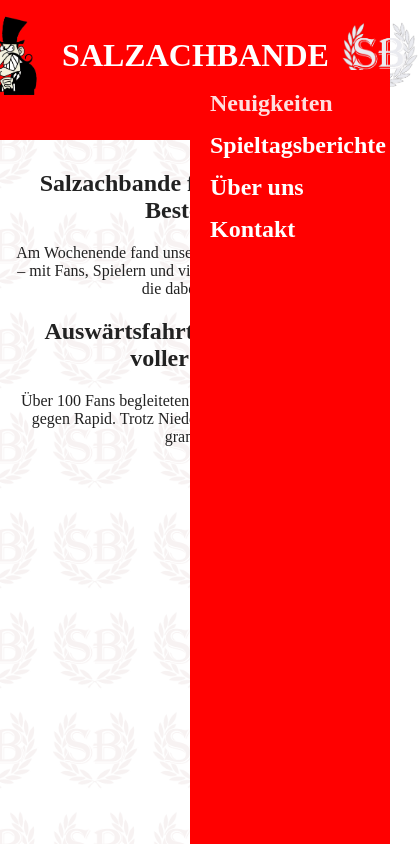
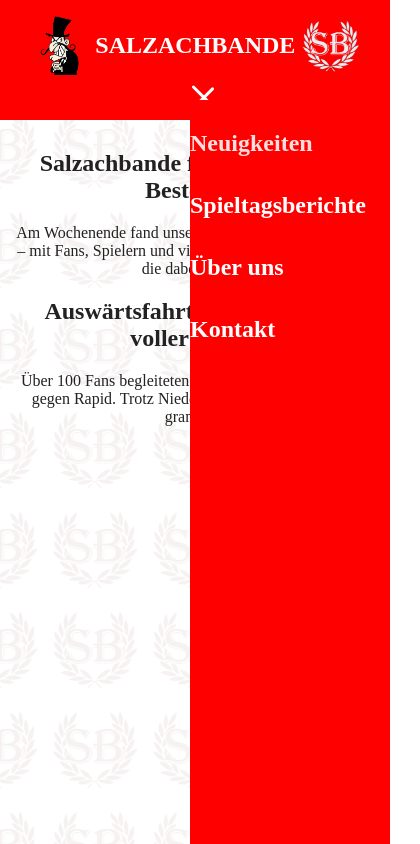
Before and after one commit to puunchyyy/Salzachbande-Test, a plain HTML site: page index.html in a window 390 px wide. Both pictures are taken after a click on the button "Navigation umschalten". Shown: the whole page, 420 px wide, since content can reach past the window. Drawn offline with Linux system fonts and the light colour scheme.

Commit message:
Update styles.css

```diff
--- a/styles.css
+++ b/styles.css
@@ -275,3 +275,44 @@ body::before {
     max-width: 100%;
   }
 }
+@media (max-width: 768px) {
+  .header {
+    flex-direction: column;
+    align-items: center;
+    padding: 10px;
+  }
+
+  .header-title {
+    font-size: 1.5rem;
+    margin: 10px 0;
+  }
+
+  .header-logo,
+  .header-sb {
+    height: 60px;
+  }
+}
+.nav {
+  position: fixed;
+  top: 100px; /* je nach Höhe des Headers */
+  right: 0;
+  width: 200px;
+  background-color: #ff0000;
+  transform: translateX(100%);
+  transition: transform 0.3s ease;
+}
+
+.nav.open {
+  transform: translateX(0);
+}
+
+.nav ul {
+  flex-direction: column;
+  padding: 0;
+  margin: 0;
+  list-style: none;
+}
+
+.nav ul li {
+  margin: 10px 0;
+}
```
